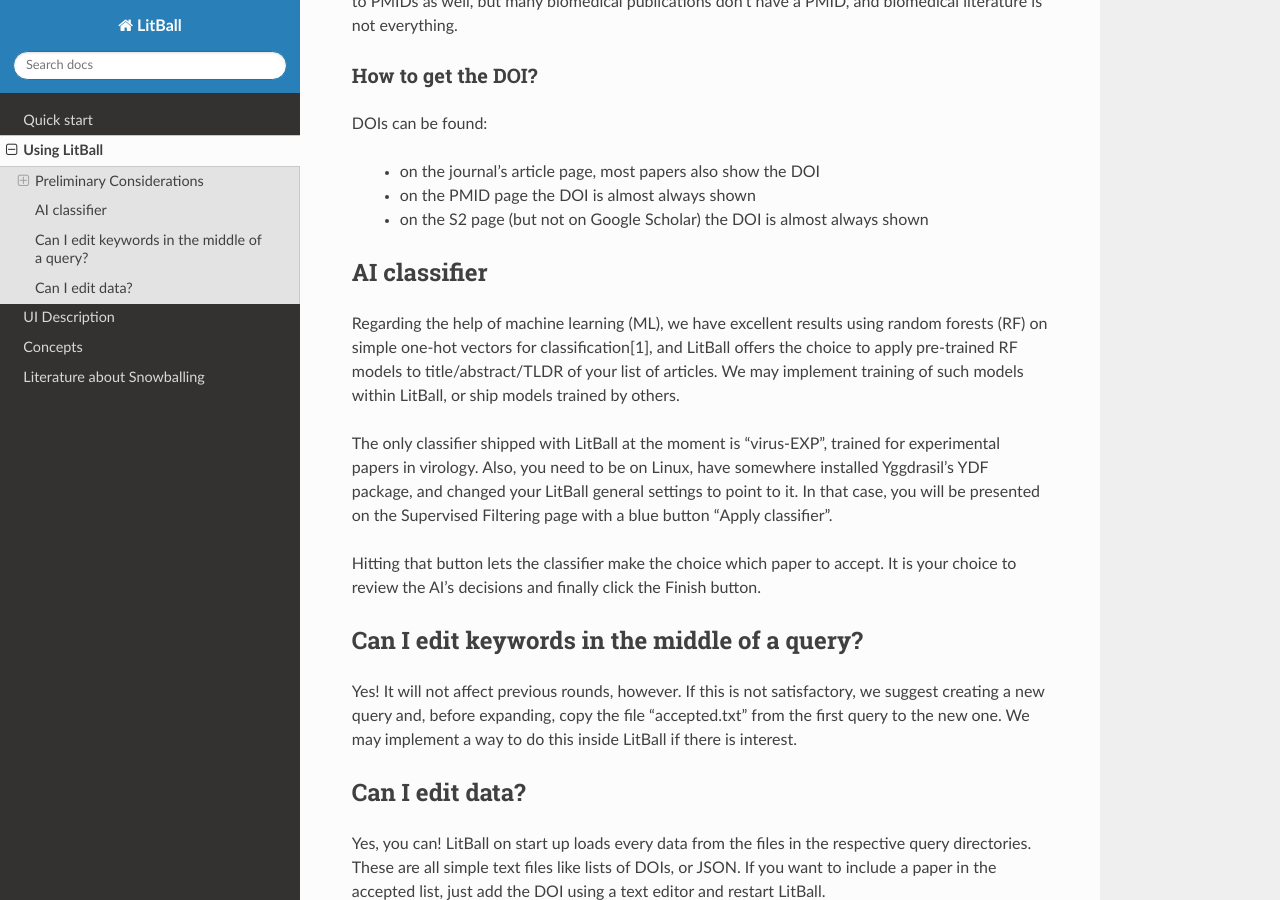
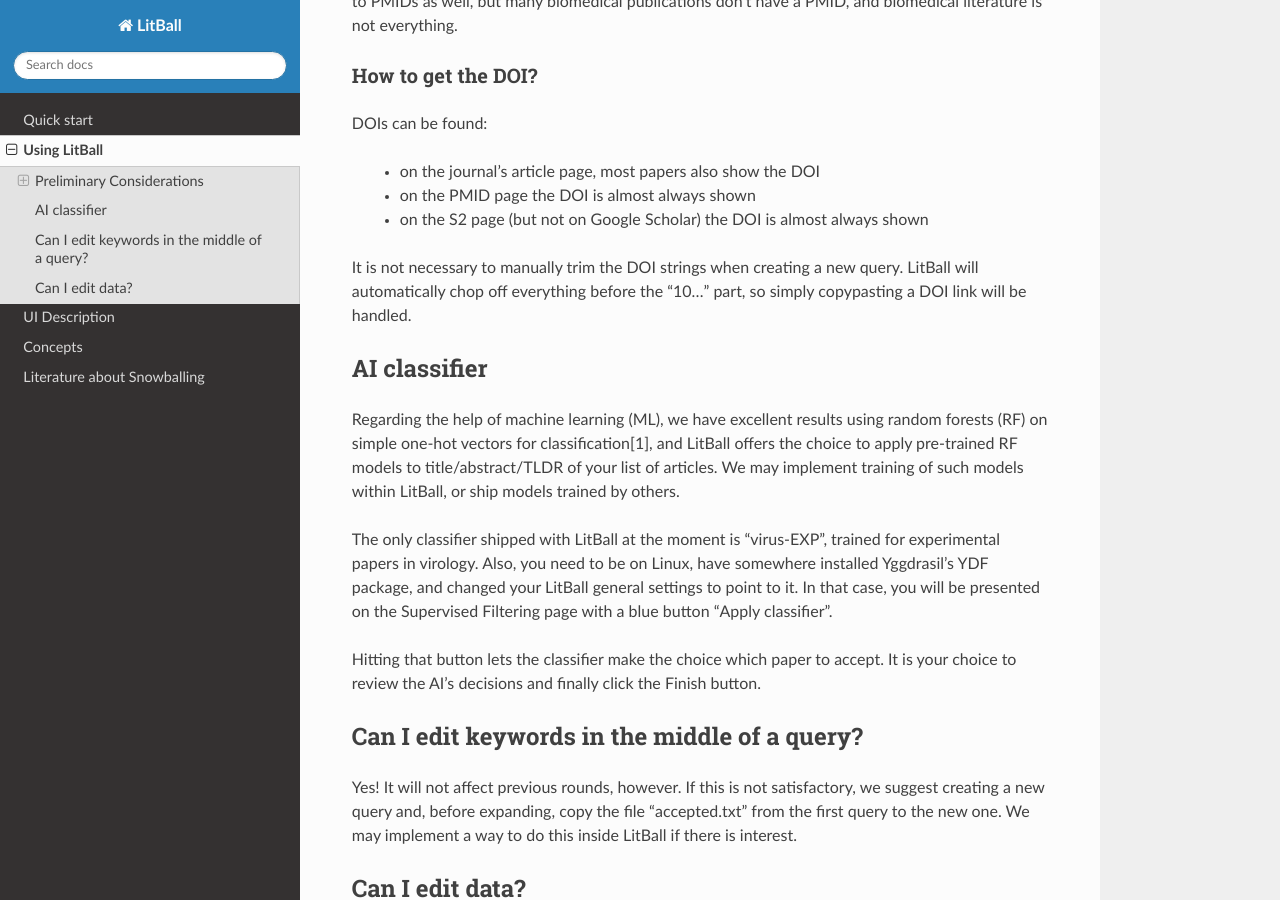
Before and after one commit to rwst/LitBall, a Sphinx documentation site: the page built from doc/using.rst, in a window 1280 px wide and 900 px high, scrolled down 1709 px. Built offline with Sphinx 7.4.7 and the Read the Docs theme 2.0.0, drawn with Linux system fonts in a browser that asks for light colours.

Commit message:
doc: DOI input

```diff
--- a/doc/using.rst
+++ b/doc/using.rst
@@ -62,6 +62,8 @@
 
  - on the S2 page (but not on Google Scholar) the DOI is almost always shown
 
+It is not necessary to manually trim the DOI strings when creating a new query. LitBall will automatically chop off everything before the "10..." part, so simply copypasting a DOI link will be handled.
+
 AI classifier
 -------------
 Regarding the help of machine learning (ML), we have excellent results using random forests (RF) on simple one-hot vectors for classification[1], and LitBall offers the choice to apply pre-trained RF models to title/abstract/TLDR of your list of articles. We may implement training of such models within LitBall, or ship models trained by others.
@@ -81,7 +83,5 @@
 If you want to include a paper in the accepted list, just add the DOI using a text editor and restart LitBall.
 
 
-
-
 Ref.:
 1. Ralf Stephan. (2023). Automatizing biocurators' intuition: filtering scientific papers by analyzing titles and short summaries. https://doi.org/10.5281/zenodo.8388963
```
